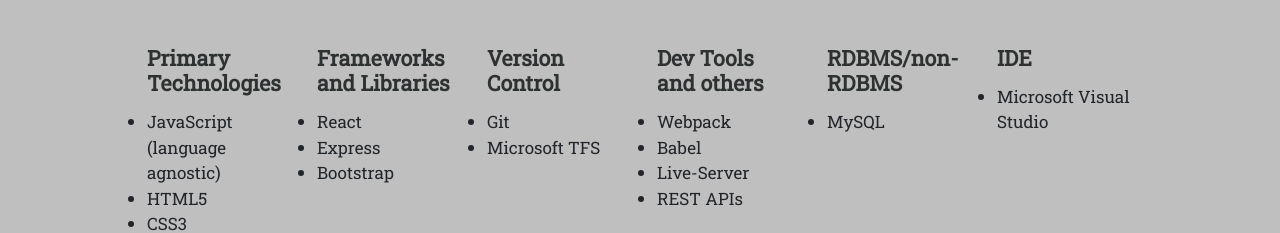
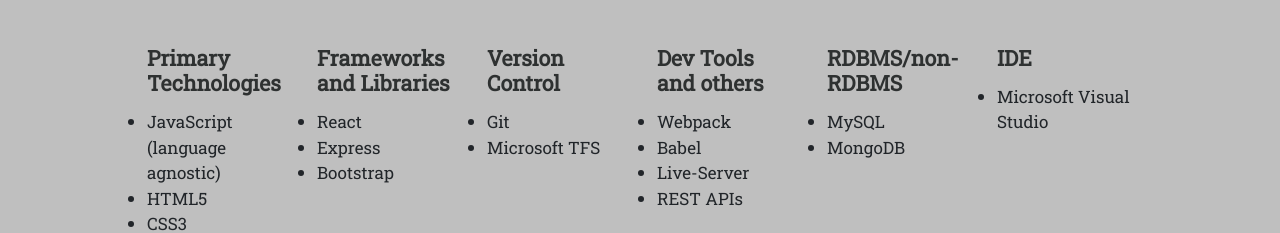
Before and after one commit to ndubs18/ndubs18.github.io, a plain HTML site: page index.html in a window 1280 px wide. Shown: the part 1340-1573 px from the top of the page. Drawn offline with nearby package versions, Linux system fonts and the light colour scheme.

Commit message:
added technology

```diff
--- a/index.html
+++ b/index.html
@@ -108,7 +108,7 @@
                 <ul class="frame"><h5><b>Frameworks and Libraries</b></h5><li>React</li><li>Express</li><li>Bootstrap</li></ul>
                 <ul class="version"><h5><b>Version Control</b></h5><li>Git</li><li>Microsoft TFS</li></ul>
                 <ul class="devTools"><h5><b>Dev Tools and others</b></h5><li>Webpack</li><li>Babel</li><li>Live-Server</li><li>REST APIs</li></ul>
-                <ul class="databases"><h5><b>RDBMS/non-RDBMS</b></h5><li>MySQL</li></ul>
+                <ul class="databases"><h5><b>RDBMS/non-RDBMS</b></h5><li>MySQL</li><li>MongoDB</li></ul>
                 <ul class="IDE"><h5><b>IDE</b></h5><li>Microsoft Visual Studio</li></ul>
 
             </div>
```
